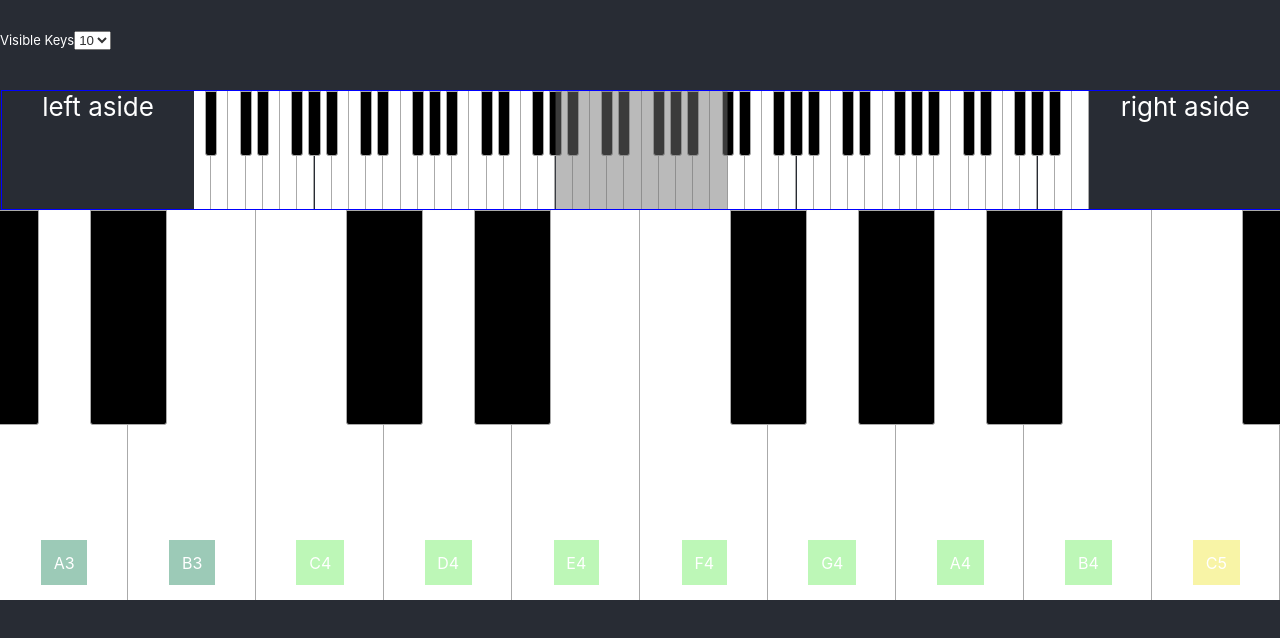
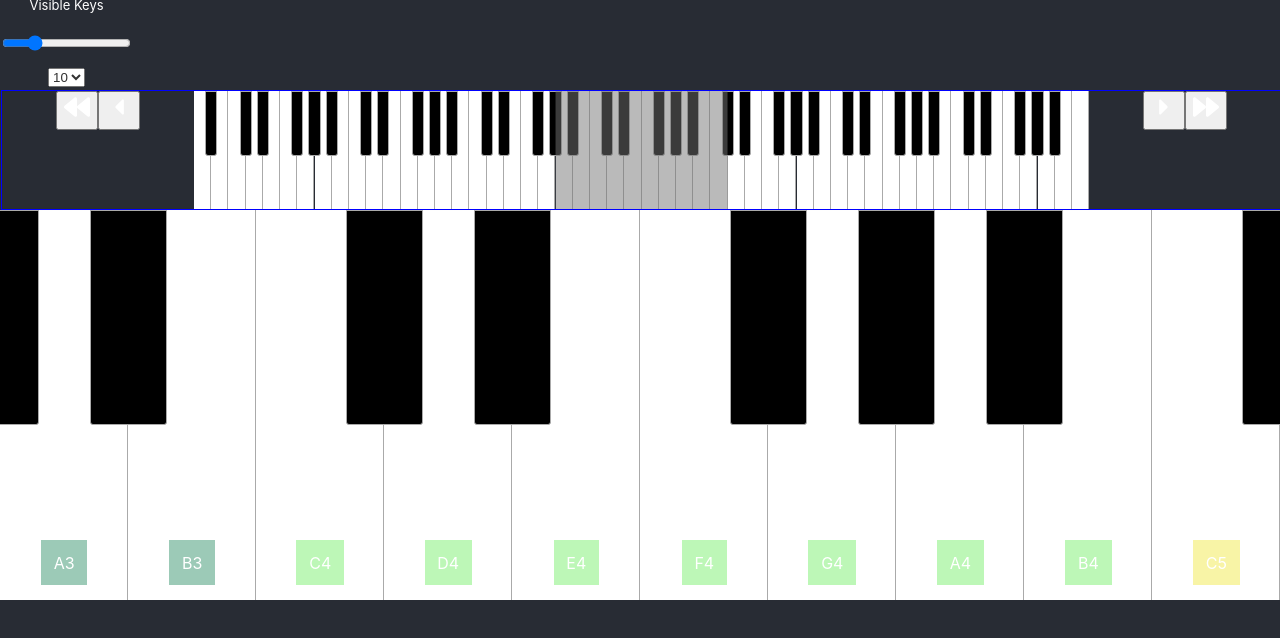
Before and after one commit to mrChernicharo/ts-piano, a React (Vite) app: page / in a window 1280 px wide. Shown: the top 638 px of the page. Built offline with nearby package versions, Linux system fonts and the light colour scheme.

Commit message:
visibleKeys slider & add aside icons

```diff
--- a/package.json
+++ b/package.json
@@ -11,6 +11,7 @@
 		"framer-motion": "^6.3.11",
 		"react": "^18.0.0",
 		"react-dom": "^18.0.0",
+		"react-icons": "^4.4.0",
 		"tone": "^14.7.77"
 	},
 	"devDependencies": {
--- a/src/components/MiniPiano/index.tsx
+++ b/src/components/MiniPiano/index.tsx
@@ -1,4 +1,10 @@
 import { useRef } from 'react';
+import {
+	FaBackward,
+	FaCaretLeft,
+	FaCaretRight,
+	FaForward,
+} from 'react-icons/fa';
 import { useElementWidth } from '../../hooks/useElementWidth';
 import { useScreenWidth } from '../../hooks/useScreenWidth';
 import { NOTES } from '../../lib/constants';
@@ -21,7 +27,15 @@ export const MiniPiano: React.FC<IMiniPianoProps> = props => {
 	return (
 		<div id="MiniPiano">
 			<div className="content">
-				<aside>left aside</aside>
+				<aside>
+					<button>
+						<FaBackward />
+					</button>
+
+					<button>
+						<FaCaretLeft />
+					</button>
+				</aside>
 				<main ref={pianoRef}>
 					{NOTES.map(note => (
 						<PianoKey key={note} note={note} />
@@ -29,7 +43,14 @@ export const MiniPiano: React.FC<IMiniPianoProps> = props => {
 
 					<Brush pianoWidth={pianoWidth} screenWidth={screenWidth} />
 				</main>
-				<aside>right aside</aside>
+				<aside>
+					<button>
+						<FaCaretRight />
+					</button>
+					<button>
+						<FaForward />
+					</button>
+				</aside>
 			</div>
 		</div>
 	);
--- a/src/components/SettingsPane/index.tsx
+++ b/src/components/SettingsPane/index.tsx
@@ -10,15 +10,25 @@ export const SettingsPane: React.FC<ISettingsPaneProps> = props => {
 		6, 7, 8, 9, 10, 11, 12, 13, 14, 15, 16, 17, 18, 19, 20, 21, 22, 23, 24,
 	];
 
-	function handleVisibleKeysChange(e: ChangeEvent<HTMLSelectElement>) {
+	function handleVisibleKeysChange(
+		e: ChangeEvent<HTMLSelectElement | HTMLInputElement>
+	) {
 		setVisibleKeys(+e.currentTarget.value);
 	}
 
 	return (
 		<div id="SettingsPane">
 			<div className="content">
+				<p style={{ fontSize: 'small' }}>Visible Keys</p>
+
+				<input
+					type="range"
+					min="6"
+					max="24"
+					onChange={handleVisibleKeysChange}
+					value={visibleKeys}
+				/>
 				<div className="select-container">
-					<label htmlFor="visibleKeys">Visible Keys</label>
 					<select
 						id="visibleKeys"
 						onChange={handleVisibleKeysChange}
```
Also changed, not shown: 1 other file (tests, documents, lock files or other folders).
